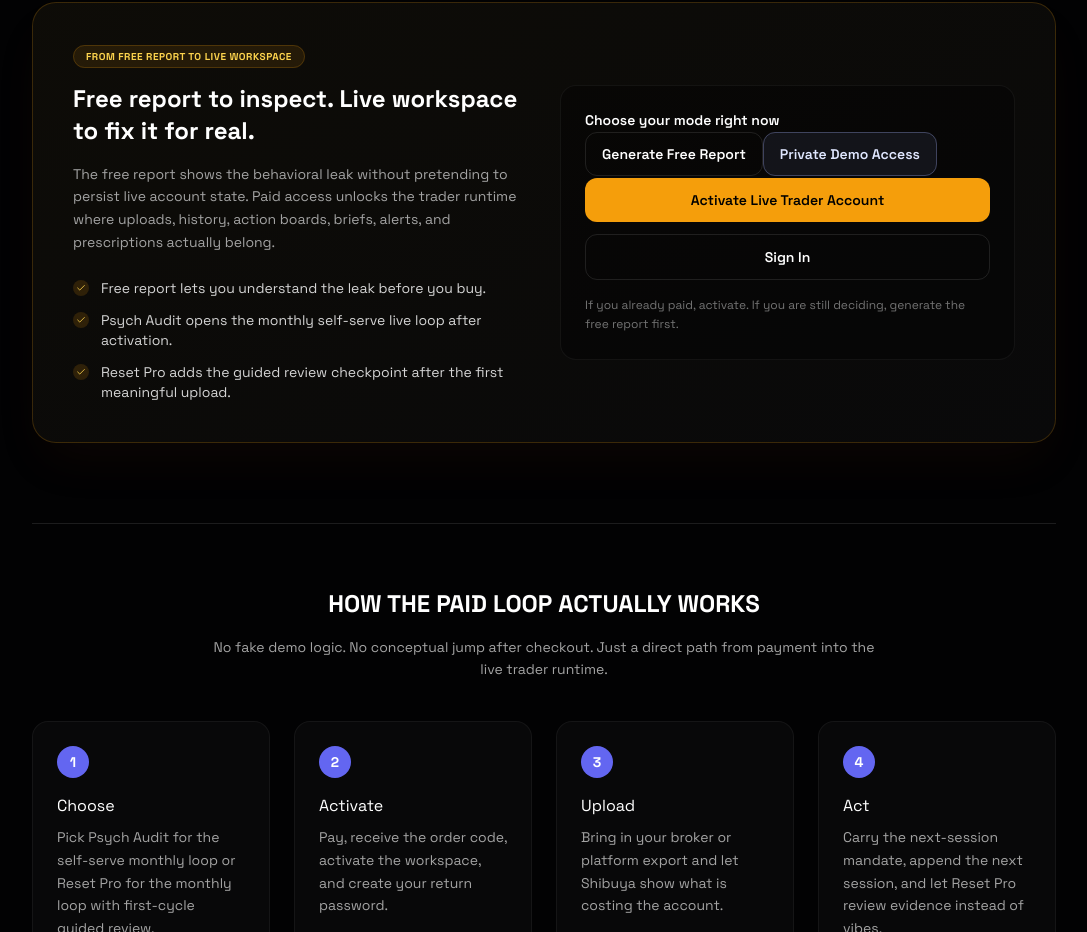
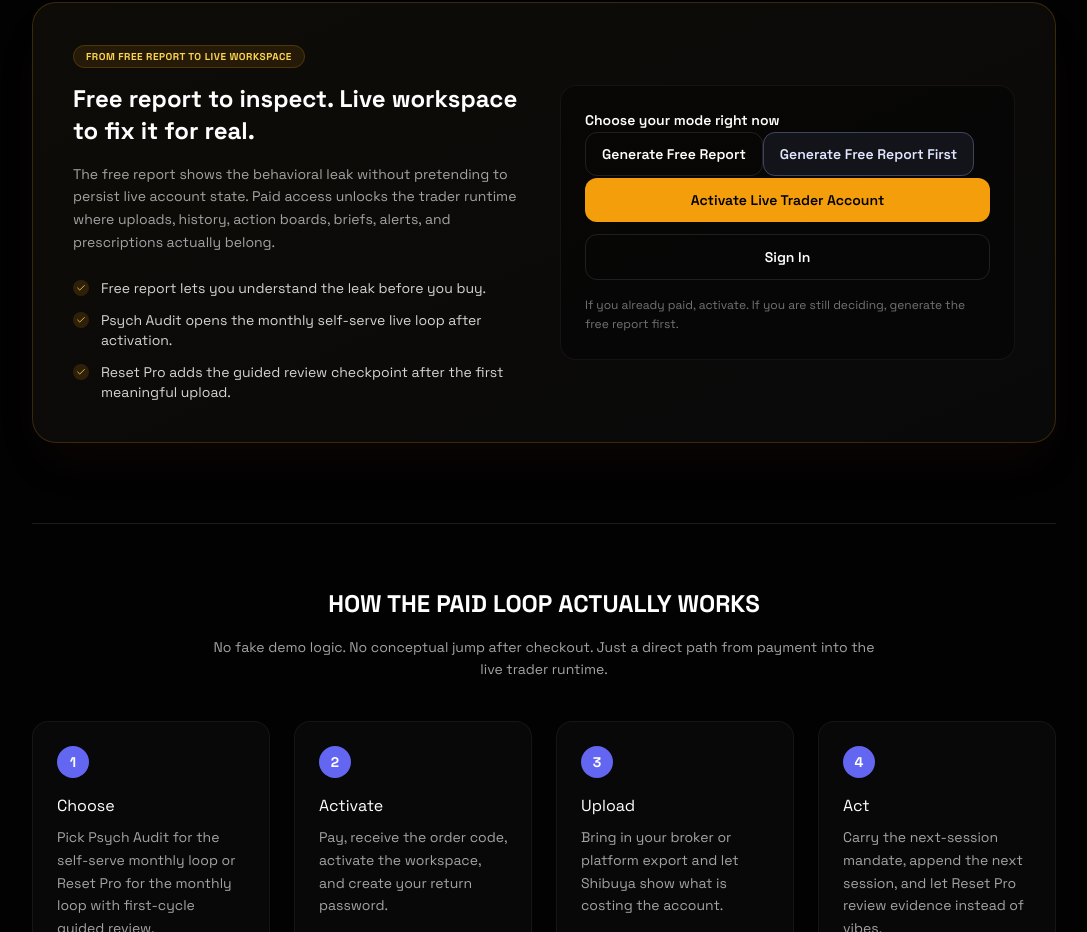
Before and after one commit to juninhogaucho/shibuya-analytics, a React (Vite) app: page /pricing in a window 1280 px wide. Shown: the part 1631-2563 px from the top of the page, without its empty margins (96-1183 px from the left). Built offline with nearby package versions, Linux system fonts and the light colour scheme; no server answers.

Commit message:
Gate pricing demo access by locked insight context

```diff
--- a/scripts/shibuya_demo_readiness_gate.mjs
+++ b/scripts/shibuya_demo_readiness_gate.mjs
@@ -51,6 +51,11 @@ const REQUIRED_SURFACES = [
     label: 'checkout evidence boundary',
     file: 'src/pages/checkout/CheckoutPage.tsx',
     markers: ['Checkout intent', 'URL context only', 'public_context_source', 'public_context_report_id', 'public_context_story_source', 'enrichedCheckoutIntent'],
+  },
+  {
+    label: 'pricing context ladder',
+    file: 'src/pages/marketing/PricingPage.tsx',
+    markers: ['readCheckoutIntent', 'appendCheckoutIntentToPath', 'Generate Free Report First', 'Continue Private Demo Gate'],
   },
   {
     label: 'checkout intent URL handoff',
--- a/src/pages/marketing/PricingPage.tsx
+++ b/src/pages/marketing/PricingPage.tsx
@@ -8,6 +8,7 @@ import {
   markAffiliateClickTracked,
   wasAffiliateClickTracked,
 } from '../../lib/affiliateAttribution'
+import { appendCheckoutIntentToPath, readCheckoutIntent } from '../../lib/checkoutIntent'
 import { addMarketToPath, formatPrice, getPlansForType, persistMarket, resolveMarket, type PricingPlan } from '../../lib/market'
 
 function getPlanFit(plan: PricingPlan): { bestFor: string; outcome: string } {
@@ -131,6 +132,13 @@ function PlanCard({
 export default function PricingPage() {
   const location = useLocation()
   const market = resolveMarket(location.pathname, location.search)
+  const checkoutIntent = readCheckoutIntent(location.search)
+  const privateDemoHref = checkoutIntent?.source === 'locked_insight'
+    ? addMarketToPath(appendCheckoutIntentToPath('/private-demo', checkoutIntent), market)
+    : addMarketToPath('/upload', market)
+  const privateDemoLabel = checkoutIntent?.source === 'locked_insight'
+    ? 'Continue Private Demo Gate'
+    : 'Generate Free Report First'
   const monthlyPlans = getPlansForType(market, 'subscription')
 
   useEffect(() => {
@@ -195,7 +203,7 @@ export default function PricingPage() {
               <PlanCard
                 key={plan.id}
                 plan={plan}
-                ctaHref={addMarketToPath(`/checkout/${plan.checkoutSlug}`, market)}
+                ctaHref={addMarketToPath(appendCheckoutIntentToPath(`/checkout/${plan.checkoutSlug}`, checkoutIntent), market)}
               />
             ))}
           </div>
@@ -237,10 +245,10 @@ export default function PricingPage() {
                   Generate Free Report
                 </Link>
                 <Link
-                  to={addMarketToPath('/private-demo', market)}
+                  to={privateDemoHref}
                   className="w-full rounded-xl border border-indigo-300/30 bg-indigo-300/[0.08] px-4 py-3 text-sm font-semibold text-indigo-100 transition-colors hover:border-indigo-200/50 hover:bg-indigo-300/[0.14]"
                 >
-                  Private Demo Access
+                  {privateDemoLabel}
                 </Link>
                 <Link
                   to={addMarketToPath('/activate', market)}
```
Also changed, not shown: 1 other file (tests, documents, lock files or other folders).
